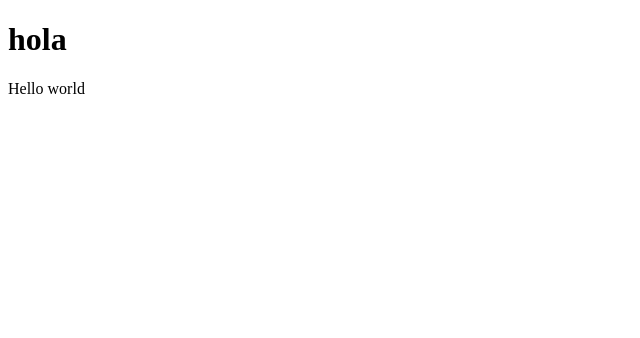
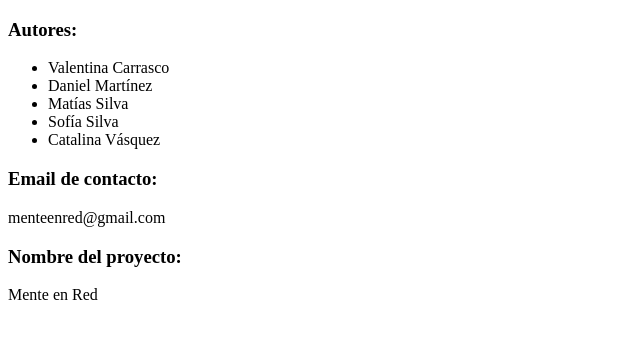
Before and after one commit to msil22/AD-07-1-The-blog-Site-Group, a plain HTML site: page index.html in a window 1280 px wide. Shown: the whole page, without its empty margins (0-640 px from the left). Drawn offline with Linux system fonts and the light colour scheme.

Commit message:
Implementacion del footer

```diff
--- a/index.html
+++ b/index.html
@@ -1,14 +1,12 @@
 <!DOCTYPE html>
 <html>
-
 <head>
   <meta charset="utf-8">
   <meta name="viewport" content="width=device-width">
+  <link rel="stylesheet" href="estilos.css">
   <title>replit</title>
 </head>
-  <h1> hola</h1>
 <body>
-  Hello world
 
   <!--
   This script places a badge on your repl's full-browser view back to your repl's cover
@@ -17,5 +15,24 @@
   -->
   <script src="https://replit.com/public/js/replit-badge-v2.js" theme="dark" position="bottom-right"></script>
 </body>
-
+  <footer>
+    <div>
+      <h3> Autores: </h3>
+      <ul>
+        <li>Valentina Carrasco</li>
+        <li>Daniel Martínez</li>
+        <li>Matías Silva</li>
+        <li>Sofía Silva</li>
+        <li>Catalina Vásquez</li>
+      </ul>
+    </div>
+    <div>
+      <h3> Email de contacto: </h3>
+      <p> menteenred@gmail.com </p>
+    </div>
+    <div>
+      <h3> Nombre del proyecto: </h3>
+      <p> Mente en Red </p>
+    </div>
+  </footer>
 </html>
--- a/style.css
+++ b/style.css
@@ -1,3 +1,9 @@
+*{
+  margin: 0;
+  padding: 0;
+  box-sizing: border-box;
+}
+
 html {
   height: 100%;
   width: 100%;
```
Also changed, not shown: quienesSomos.html (added, +19 -0 lines).
